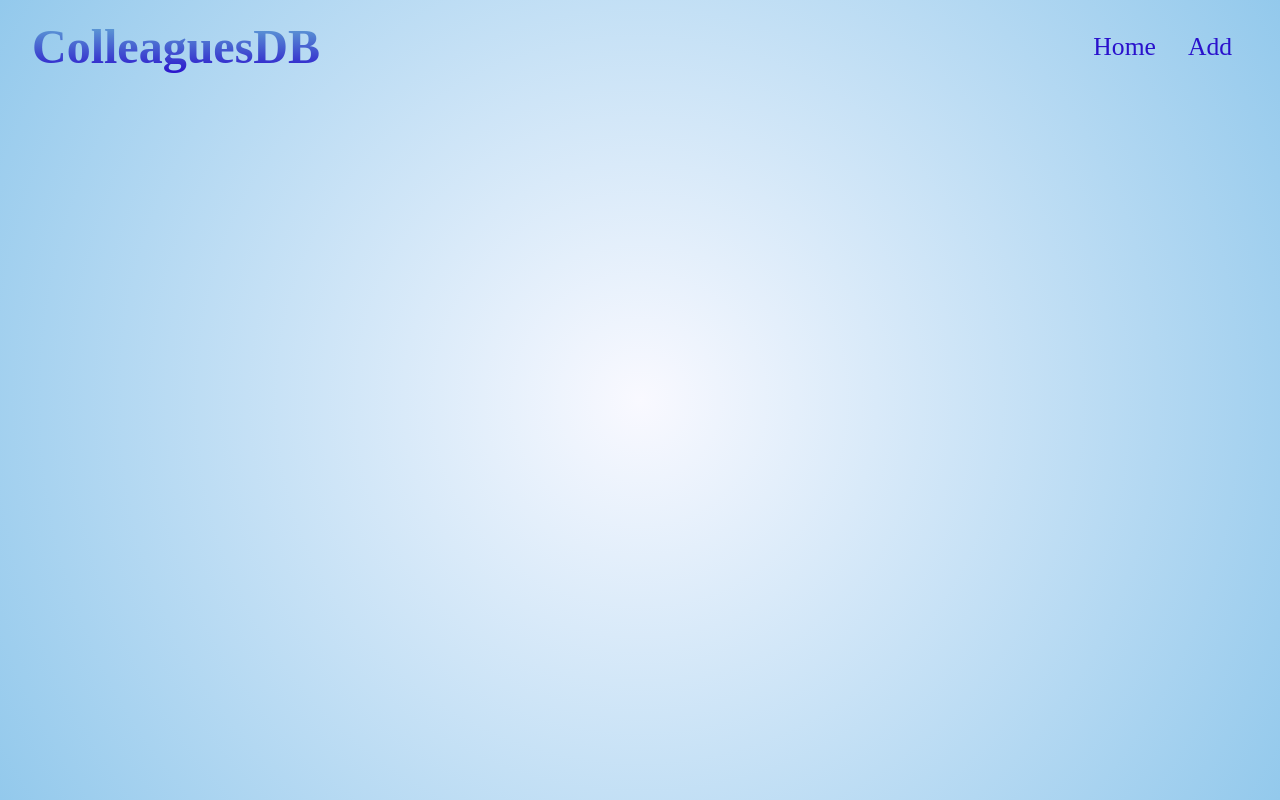
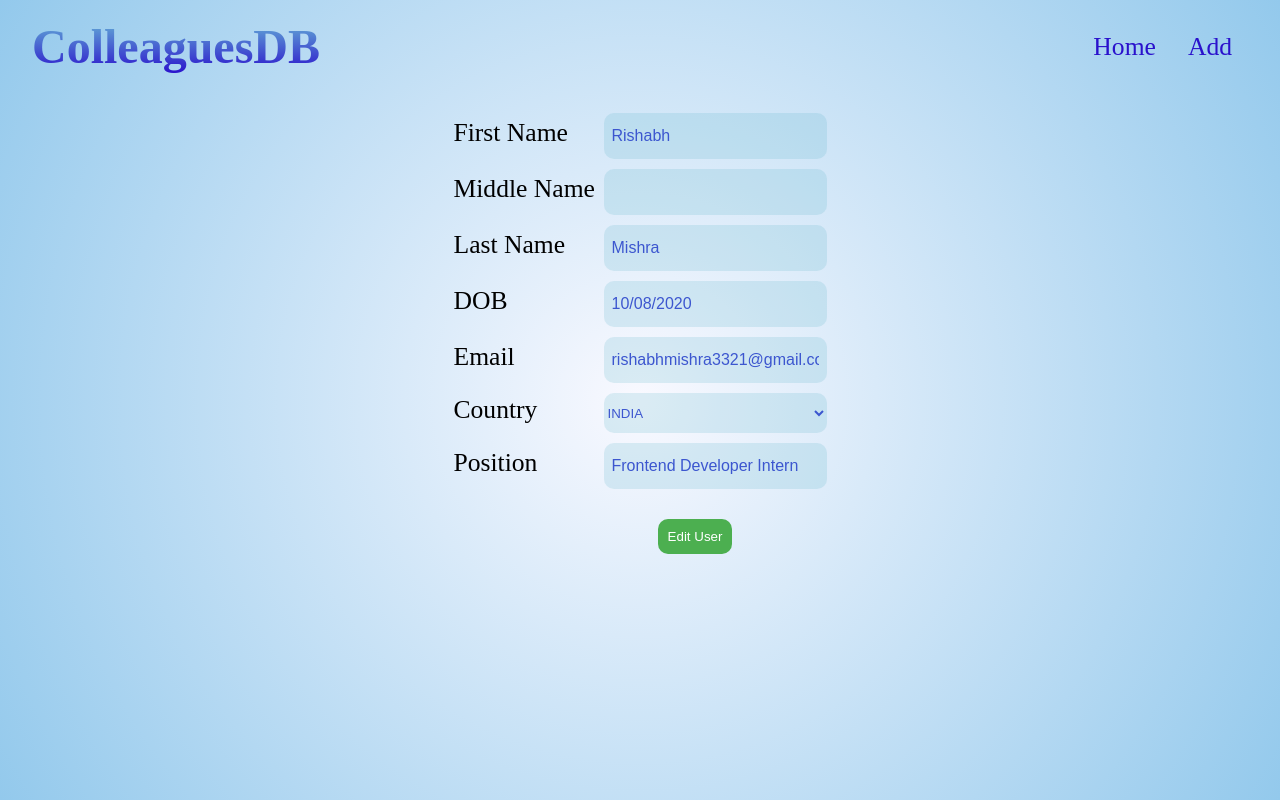
Before and after one commit to Rishabh3321/onJuno-Assignment, a React (Create React App) app in the folder app/: page /edit/1 in a window 1280 px wide. Built offline with nearby package versions, Linux system fonts and the light colour scheme.

Commit message:
Edit Delete Component are now added and working.

```diff
--- a/app/src/components/addUser/index.jsx
+++ b/app/src/components/addUser/index.jsx
@@ -75,7 +75,7 @@ const AddUser = () => {
           <input type="email" name="email" onChange={onDetailsChange}></input>
         </div>
         <div className="input-group">
-          <label for="country">Country</label>
+          <label htmlFor="country">Country</label>
           <select
             id="country"
             name="country"
--- a/app/src/components/editUser/index.jsx
+++ b/app/src/components/editUser/index.jsx
@@ -1,8 +1,121 @@
-import React, { useState } from "react";
+import React, { useState, useContext, useEffect } from "react";
+import { useParams } from "react-router";
+import DatePicker from "react-datepicker";
+import { userContext } from "../../hooks/users";
+import { useHistory } from "react-router-dom";
+import "react-datepicker/dist/react-datepicker.css";
 
 const EditUser = () => {
-  const [user, setUser] = useState();
-  return <div>Edit User Here...</div>;
+  const { id } = useParams();
+  const { updateUser, users } = useContext(userContext);
+  const history = useHistory();
+
+  const [user, setUser] = useState([]);
+  const [startDate, setStartDate] = useState(new Date());
+
+  const onAdduser = (e) => {
+    e.preventDefault();
+    let updatedUser = user;
+    updatedUser["dob"] = startDate;
+    if (user.firstName === "" && user.lastName === "" && user.middleName === "")
+      window.alert("Atleast fill the name");
+    else {
+      updateUser(updatedUser);
+      setTimeout(() => history.push("/"), 300);
+    }
+  };
+
+  const onDetailsChange = (e) => {
+    let updatedUser = user;
+    updatedUser[e.target.name] = e.target.value;
+    setUser(updatedUser);
+  };
+
+  useEffect(() => {
+    console.log(users[id]);
+    setStartDate(users[id].dob);
+    setUser(users[id]);
+  }, [id, users]);
+
+  return (
+    id && (
+      <div className="container">
+        <form onSubmit={onAdduser}>
+          <div className="input-group">
+            <label>First Name</label>
+            <input
+              type="text"
+              name="firstName"
+              onChange={onDetailsChange}
+              defaultValue={user.firstName}
+            ></input>
+          </div>
+          <div className="input-group">
+            <label>Middle Name</label>
+            <input
+              type="text"
+              name="middleName"
+              onChange={onDetailsChange}
+              defaultValue={user.middleName}
+            ></input>
+          </div>
+          <div className="input-group">
+            <label>Last Name</label>
+            <input
+              type="text"
+              name="lastName"
+              onChange={onDetailsChange}
+              defaultValue={user.lastName}
+            ></input>
+          </div>
+          <div className="input-group">
+            <label>DOB</label>
+            <DatePicker
+              selected={startDate}
+              onChange={(date) => setStartDate(date)}
+              showMonthDropdown
+              showYearDropdown
+            />
+          </div>
+          <div className="input-group">
+            <label>Email</label>
+            <input
+              type="email"
+              name="email"
+              onChange={onDetailsChange}
+              defaultValue={user.email}
+            ></input>
+          </div>
+          <div className="input-group">
+            <label htmlFor="country">Country</label>
+            <select
+              id="country"
+              name="country"
+              onChange={onDetailsChange}
+              defaultChecked={user.country}
+            >
+              <option value="=india">INDIA</option>
+              <option value="usa">USA</option>
+              <option value="australia">Australia</option>
+              <option value="uk">UK</option>
+            </select>
+          </div>
+          <div className="input-group">
+            <label>Position</label>
+            <input
+              type="text"
+              name="position"
+              onChange={onDetailsChange}
+              defaultValue={user.position}
+            ></input>
+          </div>
+          <div className="center">
+            <input type="submit" value="Edit User" />
+          </div>
+        </form>
+      </div>
+    )
+  );
 };
 
 export default EditUser;
--- a/app/src/components/listUsers/index.jsx
+++ b/app/src/components/listUsers/index.jsx
@@ -1,14 +1,24 @@
 import React, { useContext } from "react";
 import { details, userContext } from "../../hooks/users";
+import { useHistory } from "react-router-dom";
+
 import "./style.css";
 
 const ListUsers = () => {
-  const { users } = useContext(userContext);
+  const { users, deleteUser } = useContext(userContext);
+  const history = useHistory();
 
   const renderTableHeader = () => {
     return details.map((key, index) => {
       return <th key={index}>{key.toUpperCase()}</th>;
     });
+  };
+
+  const onDelete = (id) => {
+    const res = window.confirm("Do you realy want to delete this contact");
+    if (res) {
+      deleteUser(id);
+    }
   };
 
   const renderTableData = () => {
@@ -22,7 +32,8 @@ const ListUsers = () => {
         country,
         email,
         position,
-      } = user; //destructuring
+      } = user;
+      console.log(user, `--------${id}-------`);
       return (
         <tr key={id}>
           <td>{index + 1}</td>
@@ -33,6 +44,20 @@ const ListUsers = () => {
           <td>{country || " - "}</td>
           <td>{email || " - "}</td>
           <td>{position || " - "}</td>
+          <td>
+            <i
+              className="fas fa-user-edit"
+              onClick={() => history.push(`/edit/${index}`)}
+            ></i>
+          </td>
+          <td>
+            <i
+              className="fas fa-user-slash"
+              onClick={() => {
+                onDelete(id);
+              }}
+            ></i>
+          </td>
         </tr>
       );
     });
--- a/app/src/components/listUsers/style.css
+++ b/app/src/components/listUsers/style.css
@@ -23,6 +23,10 @@ th {
   display: flex;
   justify-content: center;
   word-break: break-all;
+}
+
+i {
+  cursor: pointer;
 }
 
 @media only screen and (max-width: 760px),
--- a/app/src/hooks/users.jsx
+++ b/app/src/hooks/users.jsx
@@ -62,7 +62,8 @@ export const Provider = ({ children }) => {
   };
 
   const deleteUser = (id) => {
-    const updatedUsers = users.map((user) => user.id !== id);
+    const updatedUsers = users.filter((user) => user.id !== id);
+    console.log(updatedUsers);
     setUsers(updatedUsers);
   };
 
--- a/app/src/routes/index.jsx
+++ b/app/src/routes/index.jsx
@@ -11,7 +11,7 @@ const Routes = () => {
       <Layout>
         <Route path="/" exact component={ListUsers} />
         <Route path="/add" exact component={AddUser} />
-        <Route path="/edit" exact component={EditUser} />
+        <Route path="/edit/:id" exact component={EditUser} />
       </Layout>
     </Switch>
   );
```
